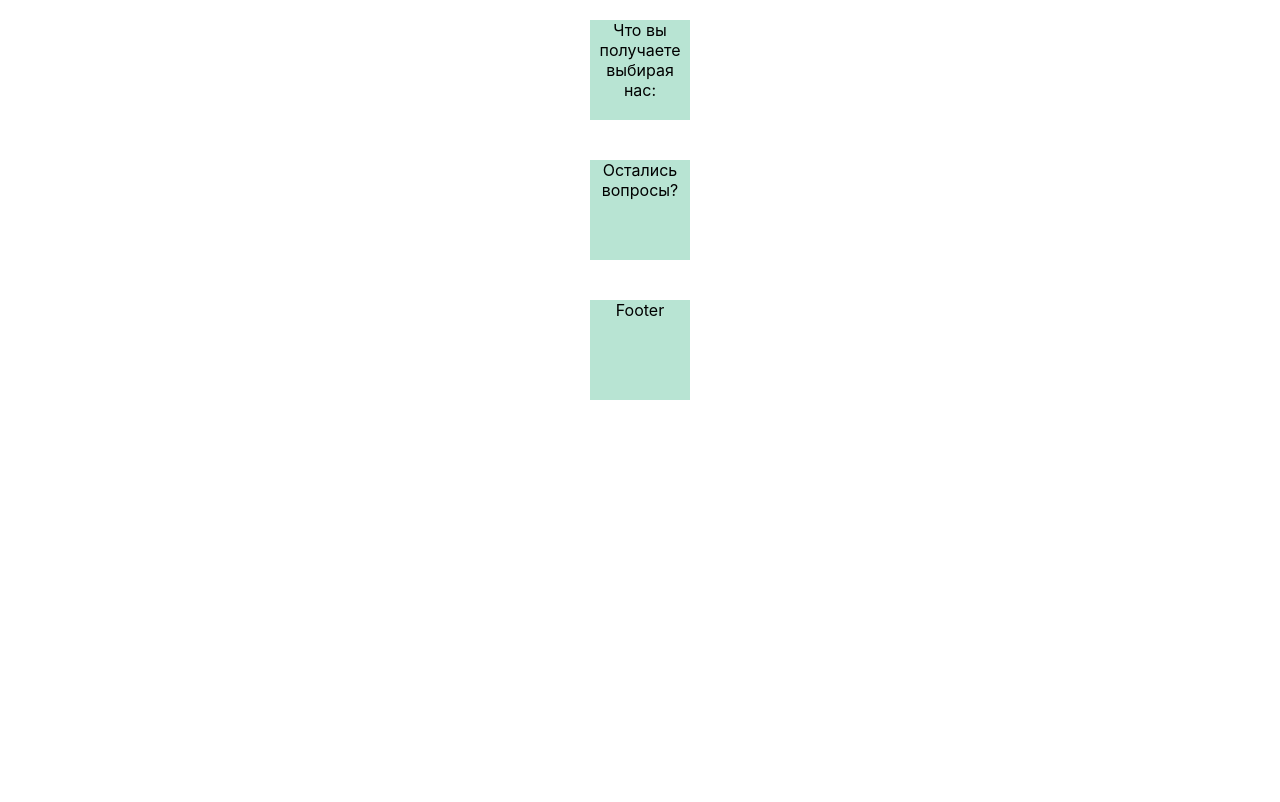
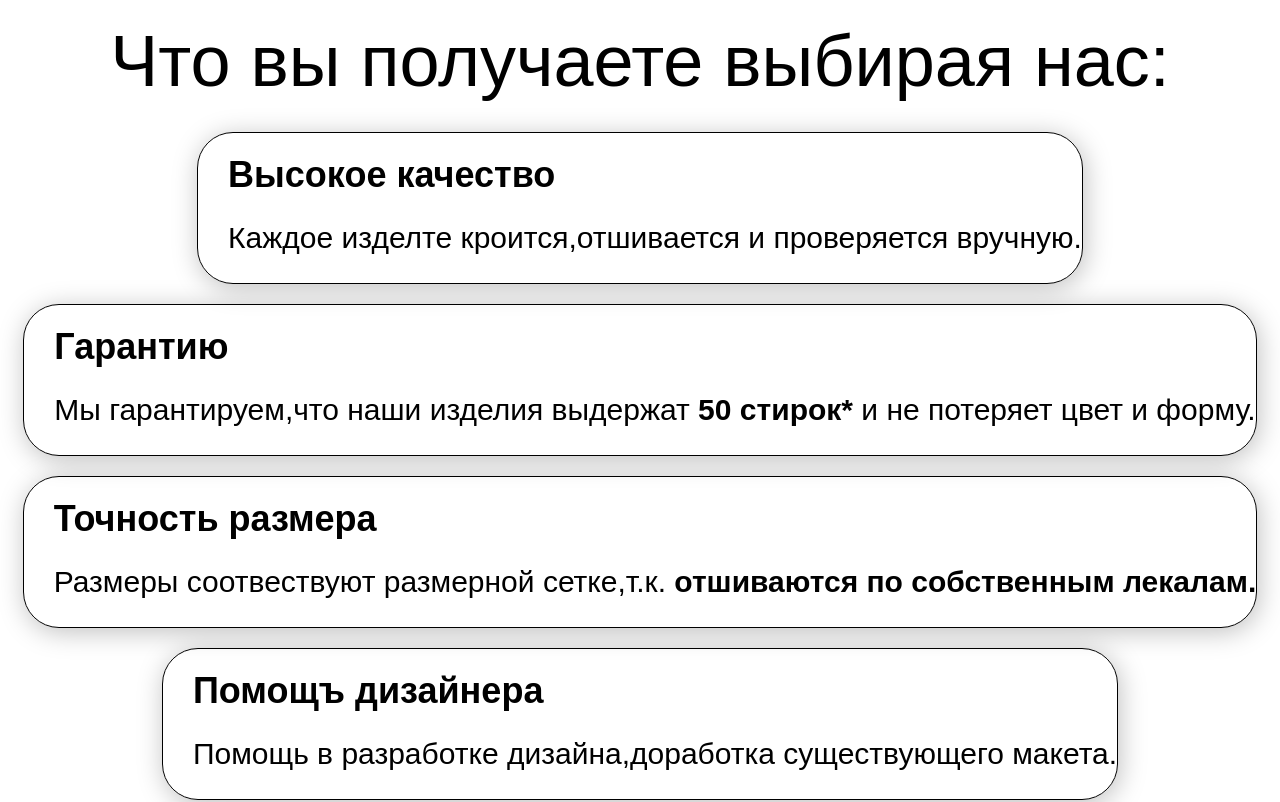
Before and after one commit to JuniorJS7/ro, a React (Create React App) app: page / in a window 1280 px wide. Shown: the part 980-1782 px from the top of the page. Before the commit the page ends 1400 px from the top, so only its background shows below. Built offline with nearby package versions, Linux system fonts and the light colour scheme.

Commit message:
the grid isn't working yet

```diff
--- /dev/null
+++ b/src/components/OurAdvantage/CardDetails/CardDetails.js
@@ -0,0 +1,12 @@
+import React from "react";
+import "./_cardDetails.scss";
+export default function CardDetails({ title }) {
+  return (
+    <div className="main">
+      <div className="container">
+        <h1>{title.label}</h1>
+        <p>{title.description}</p>
+      </div>
+    </div>
+  );
+}
--- /dev/null
+++ b/src/components/OurAdvantage/CardDetails/_cardDetails.scss
@@ -0,0 +1,46 @@
+@use "./abstracts" as *;
+.main {
+  display: grid;
+  grid-template-columns: auto auto auto;
+  padding: 10px;
+
+  // @include grid(3, 2%);
+}
+.container {
+  border: 1px solid;
+  border-radius: 36px;
+  box-shadow: (2px 4px 27px rgba(0, 0, 0, 0.25));
+  &:hover {
+    box-shadow: 2px 4px 27px 1px #888888;
+  }
+  @include transition(box-shadow 0.2s ease);
+  padding-left: 30px;
+}
+
+h1 {
+  font-size: 36px;
+  font-family: $bodyFont;
+  text-align: left;
+  line-height: 100%;
+}
+p {
+  font-size: 30px;
+  font-family: $bodyFont;
+  text-align: left;
+  line-height: 100%;
+}
+// @media screen and (min-width: 480px) and (max-width: 767px) {
+//   .main {
+//     @include grid(2, 2%);
+//   }
+// }
+// @media screen and (min-width: 768px) and (max-width: 919px) {
+//   .main {
+//     @include grid(3, 2%);
+//   }
+// }
+// @media screen and (min-width: 920px) {
+//   .main {
+//     @include grid(4, 2%);
+//   }
+// }
--- /dev/null
+++ b/src/components/OurAdvantage/CardDetails/abstracts/index.scss
@@ -0,0 +1,2 @@
+@forward "../abstracts/mixins";
+@forward "../abstracts/variables";
--- /dev/null
+++ b/src/components/OurAdvantage/CardDetails/abstracts/mixins.scss
@@ -0,0 +1,10 @@
+@mixin grid($cols, $mgn) {
+  margin: 0 $mgn $mgn 0;
+  width: calc((100% - (($cols - 1) * $mgn)) / $cols);
+  &:nth-child(#{$cols}n) {
+    margin-right: 0;
+  }
+}
+@mixin transition($x...) {
+  transition: $x;
+}
--- /dev/null
+++ b/src/components/OurAdvantage/CardDetails/abstracts/variables.scss
@@ -0,0 +1 @@
+$bodyFont: "MontSerrat", sans-serif;
--- a/src/components/OurAdvantage/OurAdvantage.js
+++ b/src/components/OurAdvantage/OurAdvantage.js
@@ -1,11 +1,12 @@
-import './_ourAdvantage.scss';
-
-function OurAdvantage() {
+import "./_ourAdvantage.scss";
+import CardDetails from "./CardDetails/CardDetails";
+function OurAdvantage({ titles }) {
   return (
     <>
-      <div className="ourAdvantage">
-        Что вы получаете выбирая нас:
-      </div>
+      <div className="ourAdvantage">Что вы получаете выбирая нас:</div>
+      {titles.map((title) => {
+        return <CardDetails key={title.id} title={title} />;
+      })}
     </>
   );
 }
--- a/src/components/OurAdvantage/_ourAdvantage.scss
+++ b/src/components/OurAdvantage/_ourAdvantage.scss
@@ -1,6 +1,6 @@
 .ourAdvantage {
-  width: 100px;
-  height: 100px;
+  font-family: "Monsterrat", sans-serif;
   margin: 20px;
-  background-color: rgb(184, 228, 211);
+  font-weight: 500;
+  font-size: 72px;
 }
--- a/src/views/Home/Home.js
+++ b/src/views/Home/Home.js
@@ -1,29 +1,79 @@
-import './_home.scss';
-import Footer from '../../components/Footer/Footer.js';
-import Header from '../../components/Header/Header';
-import LearnMore from '../../components/LearnMore/LearnMore';
-import OurAdvantage from '../../components/OurAdvantage/OurAdvantage';
-import PopularProduct from '../../components/PopularProduct/PopularProduct';
-import ProductList from '../../components/ProductList/ProductList';
-import Quesitions from '../../components/Quesitions/Quesitions';
-import Slide from '../../components/Slide/Slide';
-import SuitableProduct from '../../components/SuitableProduct/SuitableProduct';
-import WorkExamples from '../../components/WorkExamples/WorkExamples';
+import "./_home.scss";
+import Footer from "../../components/Footer/Footer.js";
+import Header from "../../components/Header/Header";
+import LearnMore from "../../components/LearnMore/LearnMore";
+import OurAdvantage from "../../components/OurAdvantage/OurAdvantage";
+import PopularProduct from "../../components/PopularProduct/PopularProduct";
+import ProductList from "../../components/ProductList/ProductList";
+import Quesitions from "../../components/Quesitions/Quesitions";
+import Slide from "../../components/Slide/Slide";
+import SuitableProduct from "../../components/SuitableProduct/SuitableProduct";
+import WorkExamples from "../../components/WorkExamples/WorkExamples";
 
 function Home() {
+  const titles = [
+    {
+      label: "Высокое качество",
+      description: (
+        <>Каждое изделте кроится,отшивается и проверяется вручную.</>
+      ),
+      id: 1,
+    },
+    {
+      label: "Гарантию",
+      description: (
+        <>
+          Мы гарантируем,что наши изделия выдержат
+          <span className="span"> 50 стирок* </span>и не потеряет цвет и форму.
+        </>
+      ),
+      id: 2,
+    },
+    {
+      label: "Точность размера",
+      description: (
+        <>
+          Размеры соотвествуют размерной сетке,т.к.
+          <span className="span"> отшиваются по собственным лекалам. </span>
+        </>
+      ),
+      id: 3,
+    },
+    {
+      label: "Помощъ дизайнера",
+      description: (
+        <>Помощь в разработке дизайна,доработка существующего макета.</>
+      ),
+
+      id: 4,
+    },
+    {
+      label: "Быстрая доставка",
+      description: (
+        <>Доставляем по всему миру,отправка вашего заказа в течение 1 дня.</>
+      ),
+
+      id: 5,
+    },
+    {
+      label: "Сервис",
+      description: <>Лёгкий процесс оплаты,обмена и возврата заказа.</>,
+      id: 6,
+    },
+  ];
   return (
     <>
       <div className="home">
-        <Header/>
-        <Slide/>
-        <ProductList/>
-        <LearnMore/>
-        <PopularProduct/>
-        <SuitableProduct/>
-        <WorkExamples/>
-        <OurAdvantage/>
-        <Quesitions/>
-        <Footer/>
+        <Header />
+        <Slide />
+        <ProductList />
+        <LearnMore />
+        <PopularProduct />
+        <SuitableProduct />
+        <WorkExamples />
+        <OurAdvantage titles={titles} />
+        <Quesitions />
+        <Footer />
       </div>
     </>
   );
--- a/src/views/Home/_home.scss
+++ b/src/views/Home/_home.scss
@@ -7,3 +7,6 @@
   max-width: 1440px;
   margin: 0 auto;
 }
+.span {
+  font-weight: 600;
+}
```
Also changed, not shown: 2 other files (tests, documents, lock files or other folders).
